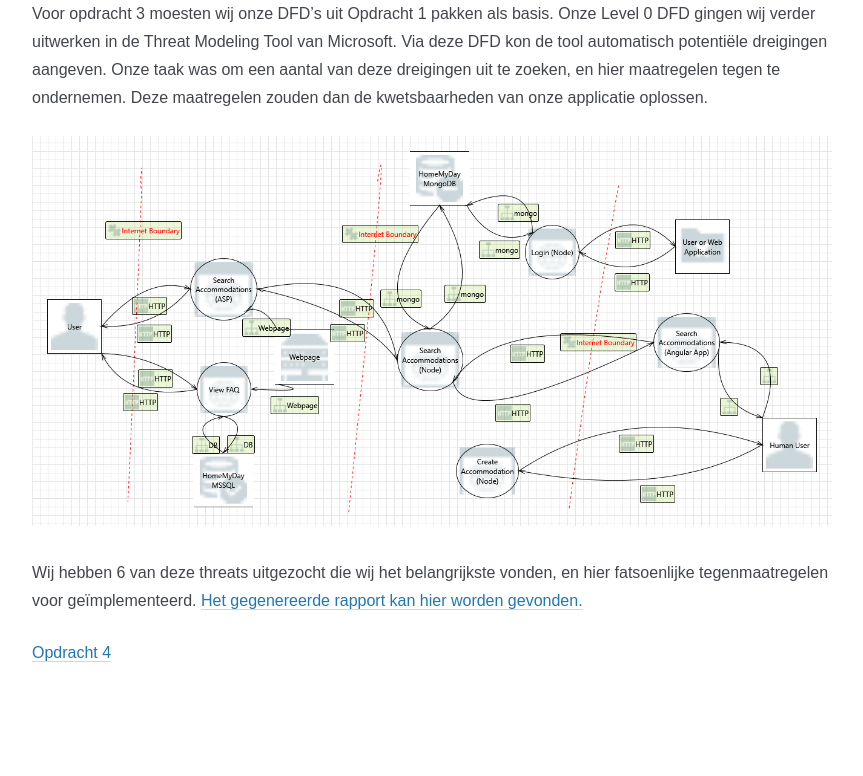
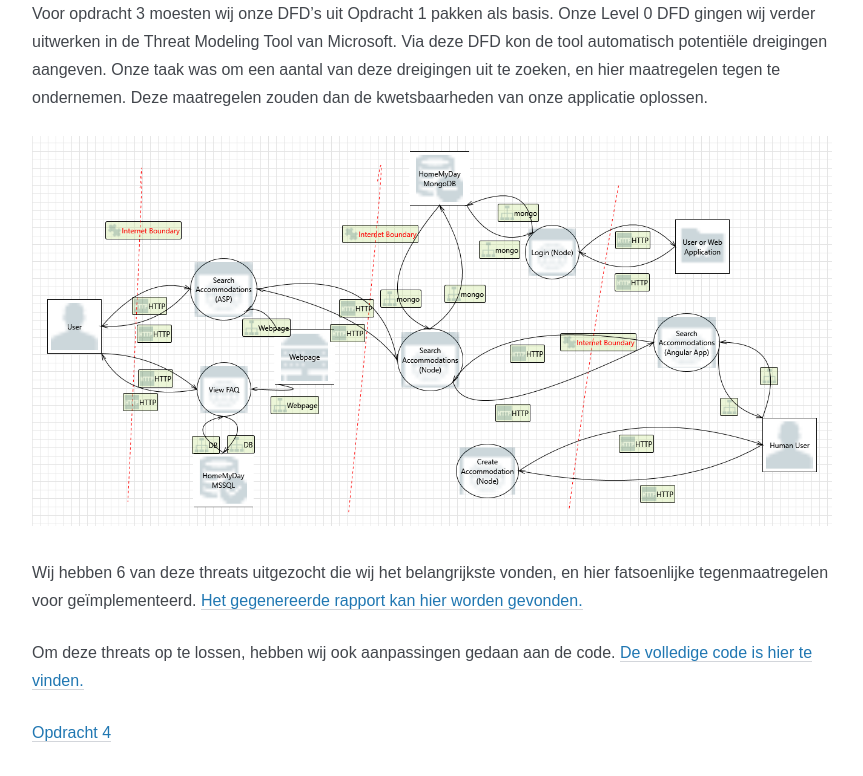
Before and after one commit to HugoZink/HugoZink.github.io, a plain HTML site: page posts/opdr3/index.html in a window 1280 px wide. Shown: the part 266-1042 px from the top of the page, without its empty margins (208-1071 px from the left). Drawn offline with Linux system fonts and the light colour scheme.

Commit message:
Added updated code.

```diff
--- a/posts/opdr3/index.html
+++ b/posts/opdr3/index.html
@@ -40,6 +40,8 @@ Deze maatregelen zouden dan de kwetsbaarheden van onze applicatie oplossen.</p>
 
 <p>Wij hebben 6 van deze threats uitgezocht die wij het belangrijkste vonden, en hier fatsoenlijke tegenmaatregelen voor geïmplementeerd. <a href="/mitigatedreport.htm">Het gegenereerde rapport kan hier worden gevonden.</a></p>
 
+<p>Om deze threats op te lossen, hebben wij ook aanpassingen gedaan aan de code. <a href="/HomeMyDayImprovedSecurity.zip">De volledige code is hier te vinden.</a></p>
+
 <p><a href="/posts/opdr4">Opdracht 4</a></p>
 
 
```
Also changed, not shown: 1 other file.
